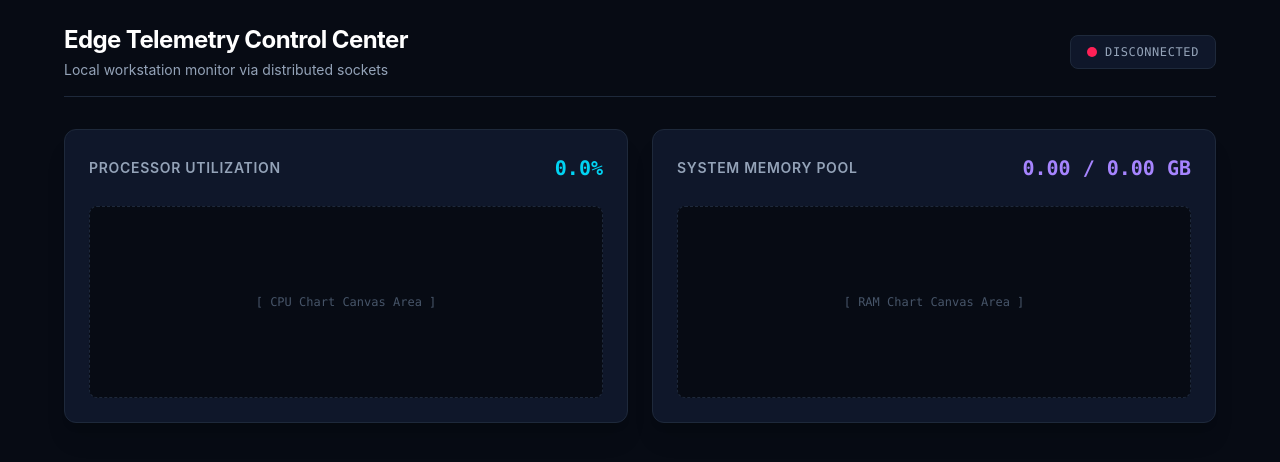
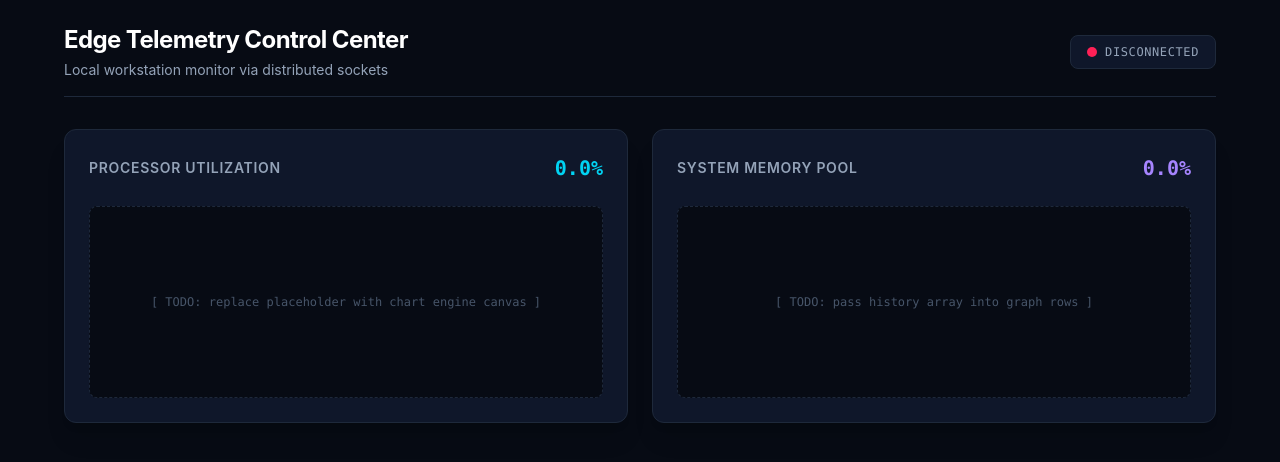
Before and after one commit to tahmed29/iot-edge-dashboard, a React (Vite) app in the folder frontend/: page / in a window 1280 px wide. Shown: the top 462 px of the page. Built offline with nearby package versions, Linux system fonts and the light colour scheme; no server answers.

Commit message:
feat: put in a basic socket hook to see if we can read backend data

```diff
--- a/frontend/src/App.tsx
+++ b/frontend/src/App.tsx
@@ -1,7 +1,31 @@
-import React, { useState } from 'react';
+import React, { useEffect, useState } from 'react';
 
 function App() {
   const [isConnected, setIsConnected] = useState<boolean>(false);
+  const [serverData, setServerData] = useState<any>(null);
+
+  useEffect(() => {
+    // Establish WebSocket connection to the server
+    const socket = new WebSocket('ws://localhost:8080');
+
+    socket.onopen = () => {
+      console.log('Connected to backend telemetry stream!');
+      setIsConnected(true);
+    }
+
+    socket.onmessage = (event) => {
+      const parsed = JSON.parse(event.data);
+      console.log('Incoming raw hardware sample:', parsed);
+      setServerData(parsed); // saving payload to local state
+    }
+
+    socket.onclose = () => {
+      console.log('Socket closed.');
+      setIsConnected(false);
+    }
+
+    return () => socket.close();
+  }, []);
 
   return (
     <div className="min-h-screen bg-[#070b14] text-[#e2e8f0] p-6 font-sans">
@@ -23,17 +47,17 @@ function App() {
 
       {/* Main Grid Layout Panels */}
       <main className="max-w-6xl mx-auto grid grid-cols-1 md:grid-cols-2 gap-6">
-
         {/* Panel 1: CPU Layout Panels */}
         <section className="bg-[#0f172a] border border-[#1e293b] p-6 rounded-xl shadow-xl">
           <div className="flex justify-between items-center mb-6">
             <h2 className="text-sm font-semibold text-[#94a3b8] uppercase tracking-wider">Processor Utilization</h2>
-            <span className="text-xl font-mono text-cyan-400 font-bold">0.0%</span>
+            <span className="text-xl font-mono text-cyan-400 font-bold">
+              {serverData?.data ? `${serverData.data.cpuLoad}%` : '0.0%'}
+            </span>
           </div>
-          {/* Placeholder for Live Chart Graphic */}
+          {/* Live Chart Graphic */}
           <div className="h-48 bg-[#070b14] border border-[#1e293b] border-dashed rounded-lg flex items-center justify-center text-xs text-[#475569] font-mono">
-            {/* TODO: import recharts responsive container & link socket stream here */}
-            [ CPU Chart Canvas Area ]
+            [ TODO: replace placeholder with chart engine canvas ]
           </div>
         </section>
 
@@ -41,15 +65,15 @@ function App() {
         <section className="bg-[#0f172a] border border-[#1e293b] p-6 rounded-xl shadow-xl">
           <div className="flex justify-between items-center mb-6">
             <h2 className="text-sm font-semibold text-[#94a3b8] uppercase tracking-wider">System Memory Pool</h2>
-            <span className="text-xl font-mono text-violet-400 font-bold">0.00 / 0.00 GB</span>
+            <span className="text-xl font-mono text-violet-400 font-bold">
+              {serverData?.data ? `${serverData.data.ramUsedPercent}%` : '0.0%'}
+            </span>
           </div>
-          {/* Placeholder for Live Chart Graphic */}
+          {/* Live Chart Graphic */}
           <div className="h-48 bg-[#070b14] border border-[#1e293b] border-dashed rounded-lg flex items-center justify-center text-xs text-[#475569] font-mono">
-            {/* TODO: pass live ramUsedPercent array data into area chart */}
-            [ RAM Chart Canvas Area ]
+            [ TODO: pass history array into graph rows ]
           </div>
         </section>
-
       </main>
     </div>
   );
```
